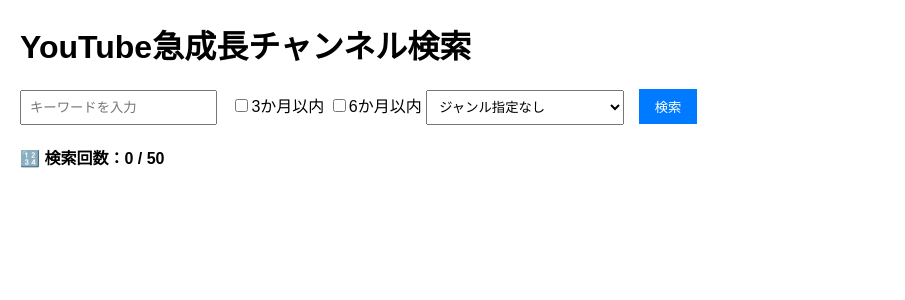
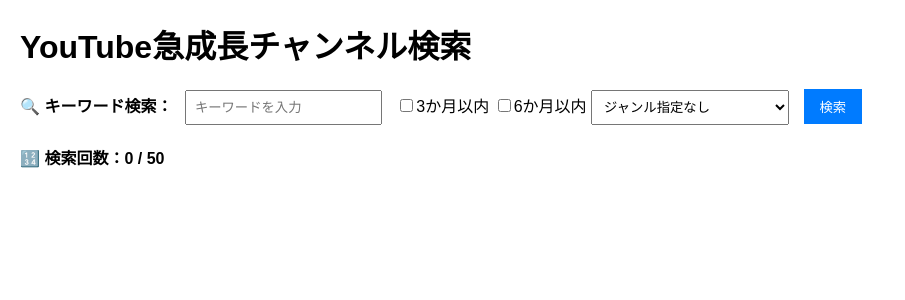
Before and after one commit to yamakenzzr/youtube-growth-app, a Flask app: page / in a window 1280 px wide. Shown: the top 300 px of the page, without its empty margins (0-905 px from the left). Run offline with Flask 3, Linux system fonts and the light colour scheme.

Commit message:
Add files via upload

```diff
--- a/templates/index.html
+++ b/templates/index.html
@@ -15,12 +15,14 @@
     button { padding: 8px 16px; background-color: #007BFF; color: white; border: none; cursor: pointer; }
     button:hover { background-color: #0056b3; }
     .counter { margin-top: 10px; font-weight: bold; }
+    .label { font-weight: bold; margin-right: 8px; }
 </style>
 </head>
 <body>
 <h1>YouTube急成長チャンネル検索</h1>
 
 <form method="GET" action="/">
+    <span class="label">🔍 キーワード検索：</span>
     <input type="text" name="keyword" value="{{ keyword }}" placeholder="キーワードを入力">
     <label><input type="checkbox" name="growth_filter" value="3" {% if growth_filter == "3" %}checked{% endif %}>3か月以内</label>
     <label><input type="checkbox" name="growth_filter" value="6" {% if growth_filter == "6" %}checked{% endif %}>6か月以内</label>
```
